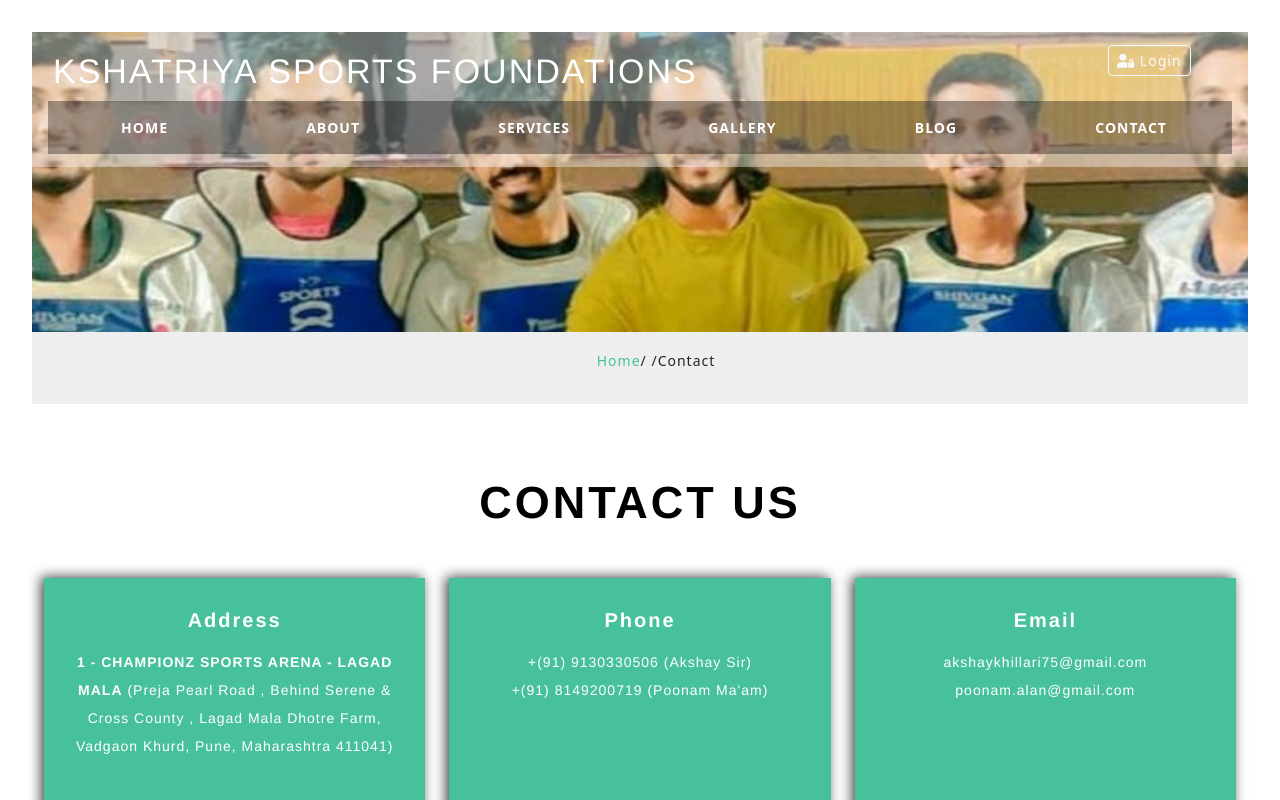
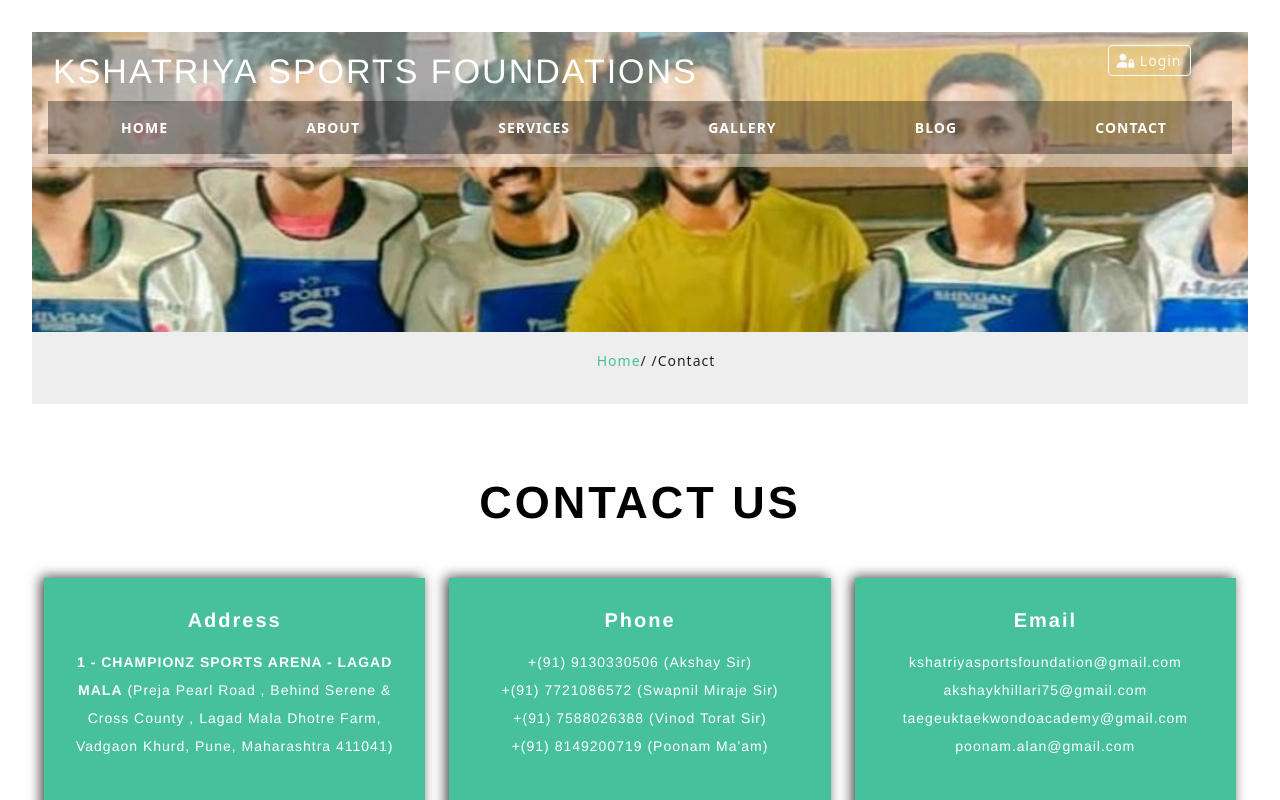
Before and after one commit to roh-anku/KshatriyaSportsFoundationsUI-ReactApplication, a React (Vite) app in the folder KshatriyaTaekwondo/: page /Home/Contact in a window 1280 px wide. Shown: the top 800 px of the page. Built offline with nearby package versions, Linux system fonts and the light colour scheme.

Commit message:
added enahncments

```diff
--- a/KshatriyaTaekwondo/src/pages/About.jsx
+++ b/KshatriyaTaekwondo/src/pages/About.jsx
@@ -69,8 +69,8 @@ export function About() {
                                 <span className="fas fa-magic"></span>
                                 <div className="w3l-abt-sub-txt mt-lg-4 mt-3">
                                     <p>A training program designed to teach practical techniques, mental strategies, and situational awareness to protect oneself from physical harm or danger</p>
-                                    <br/>
                                     <h4 className="mt-3">Self Defense Course</h4>
+                                    <br></br>
                                 </div>
                             </div>
                         </div>
--- a/KshatriyaTaekwondo/src/pages/Contact.jsx
+++ b/KshatriyaTaekwondo/src/pages/Contact.jsx
@@ -209,8 +209,12 @@ export function Contact() {
                                     <div className="contact_footer_grid_left text-center mb-3">
                                         <h5>Phone</h5>
                                     </div>
-                                    <p>+(91) 9130330506 (Akshay Sir)<br />+(91) 8149200719 (Poonam Ma'am)</p>
-                                    <br/><br/><br/><br/><br/><br/><br/><br/><br/>
+                                    <p>+(91) 9130330506 (Akshay Sir)<br />
+                                        +(91) 7721086572 (Swapnil Miraje Sir)<br/>
+                                        +(91) 7588026388 (Vinod Torat Sir)<br/>
+                                        +(91) 8149200719 (Poonam Ma'am)<br/>
+                                    </p>
+                                    <br/><br/><br/><br/><br/><br/><br/>
                                 </div>
                             </div>
                             <div className="col-lg-4 col-md-4 text-center contact-address-grid">
@@ -218,8 +222,8 @@ export function Contact() {
                                     <div className="contact_footer_grid_left text-center mb-3">
                                         <h5>Email</h5>
                                     </div>
-                                    <p><a href="mailto:akshaykhillari75@gmail.com">akshaykhillari75@gmail.com</a> <br /><a href="mailto:poonam.alan@gmail.com">poonam.alan@gmail.com</a></p>
-                                    <br/><br/><br/><br/><br/><br/><br/><br/><br/>
+                                    <p><a href="mailto:kshatriyasportsfoundation@gmail.com">kshatriyasportsfoundation@gmail.com</a> <br /><a href="mailto:akshaykhillari75@gmail.com">akshaykhillari75@gmail.com</a> <br /><a href="mailto:Taegeuktaekwondoacademy@gmail.com">taegeuktaekwondoacademy@gmail.com</a><br/><a href="mailto:poonam.alan@gmail.com">poonam.alan@gmail.com</a></p>
+                                    <br/><br/><br/><br/><br/><br/><br/>
                                 </div>
                             </div>
                         </div>
```
